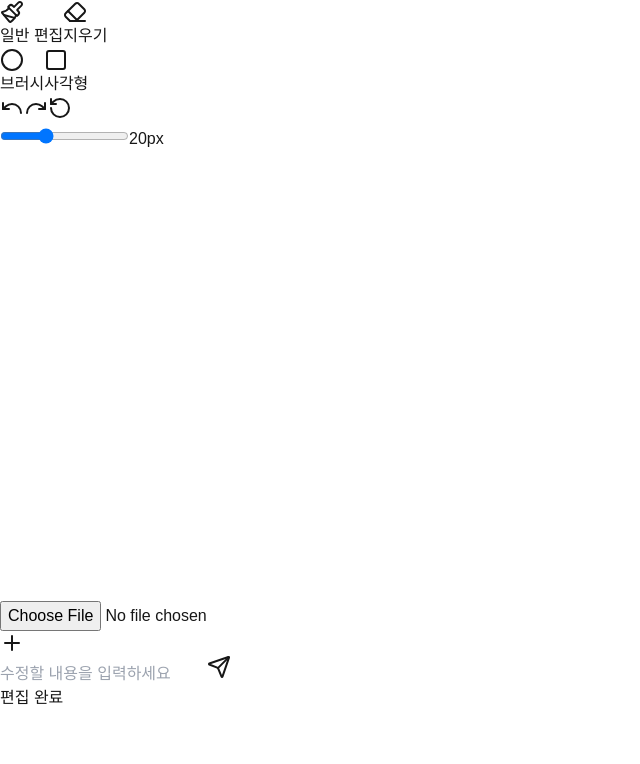
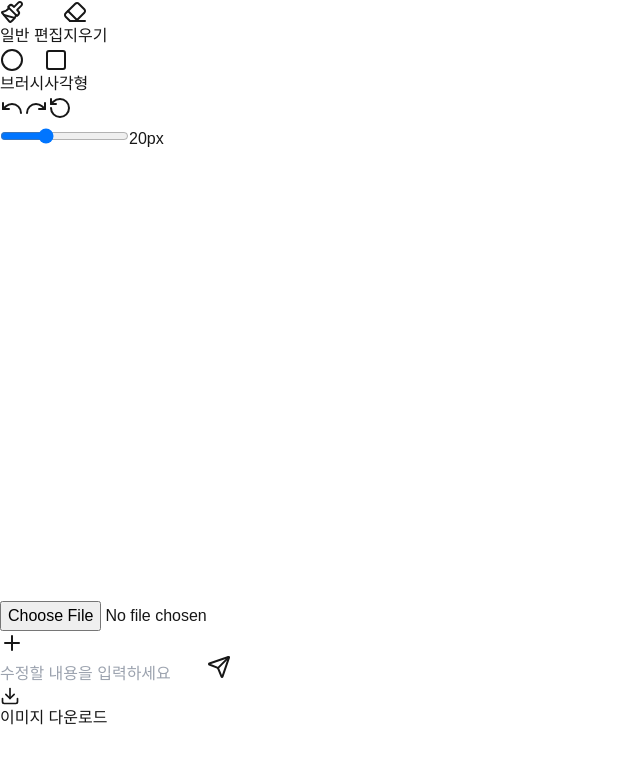
Before and after one commit to ktb-9/travel-web, a Next.js app: page / in a window 1280 px wide. Shown: the top 764 px of the page, without its empty margins (0-640 px from the left). Built offline with nearby package versions, Linux system fonts and the light colour scheme.

Commit message:
feat: 초기화 버튼 수정

```diff
--- a/hooks/ImageEdtor/useDrawingHistory/useDrawingHistory.ts
+++ b/hooks/ImageEdtor/useDrawingHistory/useDrawingHistory.ts
@@ -28,7 +28,8 @@ export const useDrawingHistory = () => {
 
   // 초기화
   const reset = () => {
-    setHistoryIndex(0);
+    setDrawingHistory([]);
+    setHistoryIndex(-1);
   };
 
   return {
--- a/src/app/_components/ImageEditor/BottomBar/BottomBar.tsx
+++ b/src/app/_components/ImageEditor/BottomBar/BottomBar.tsx
@@ -1,16 +1,50 @@
-import { Send } from "lucide-react";
+import { Send, Download } from "lucide-react";
 import { BottomBarProps } from "../../../../../type/BottomBar/BottomBar";
 import { IconButton } from "../../Common/IconButton/IconButton";
 import { Button } from "../../Common/Button/Button";
 
-export const BottomBar: React.FC<BottomBarProps> = ({
+interface ExtendedBottomBarProps extends BottomBarProps {
+  currentImageUrl?: string; // Optional URL of the current image
+}
+
+export const BottomBar: React.FC<ExtendedBottomBarProps> = ({
   mode,
   prompt,
   isLoading,
   onPromptChange,
   onEdit,
   onRemove,
+  currentImageUrl,
 }) => {
+  const handleDownload = async () => {
+    if (!currentImageUrl) return;
+
+    try {
+      // Fetch the image as a blob
+      const response = await fetch(currentImageUrl);
+      const blob = await response.blob();
+
+      // Create a temporary URL for the blob
+      const url = window.URL.createObjectURL(blob);
+
+      // Create a temporary anchor element
+      const link = document.createElement("a");
+      link.href = url;
+      link.download = `edited-image-${Date.now()}.png`; // Dynamic filename with timestamp
+
+      // Programmatically click the link to trigger download
+      document.body.appendChild(link);
+      link.click();
+
+      // Clean up
+      document.body.removeChild(link);
+      window.URL.revokeObjectURL(url);
+    } catch (error) {
+      console.error("Error downloading image:", error);
+      // You might want to add error handling here
+    }
+  };
+
   return (
     <div className="fixed bottom-0 left-0 right-0 z-20 bg-white border-t shadow-lg">
       <div className="max-w-7xl mx-auto px-4 py-4 sm:px-6">
@@ -37,11 +71,18 @@ export const BottomBar: React.FC<BottomBarProps> = ({
         <Button
           variant={mode === "remove" ? "danger" : "primary"}
           size="lg"
-          onClick={mode === "remove" ? onRemove : onEdit}
-          disabled={isLoading || (mode === "edit" && !prompt.trim())}
+          onClick={mode === "remove" ? onRemove : handleDownload}
+          disabled={isLoading || (mode === "edit" && !currentImageUrl)}
           className="w-full"
         >
-          {mode === "remove" ? "선택 영역 제거하기" : "편집 완료"}
+          {mode === "remove" ? (
+            "선택 영역 제거하기"
+          ) : (
+            <div className="flex items-center justify-center gap-2">
+              <Download size={20} />
+              <span>이미지 다운로드</span>
+            </div>
+          )}
         </Button>
       </div>
     </div>
--- a/src/app/_components/ImageEditor/ImageEditor.tsx
+++ b/src/app/_components/ImageEditor/ImageEditor.tsx
@@ -374,6 +374,48 @@ export const ImageEditor: React.FC = () => {
       setError("이미지 선택 중 오류가 발생했습니다");
     }
   };
+  const resetCanvases = () => {
+    const maskCanvas = canvas.maskCanvasRef.current;
+    const displayCanvas = canvas.displayCanvasRef.current;
+    const mainCanvas = canvas.canvasRef.current;
+
+    if (!maskCanvas || !displayCanvas || !mainCanvas) return;
+
+    const maskCtx = maskCanvas.getContext("2d");
+    const displayCtx = displayCanvas.getContext("2d");
+
+    if (!maskCtx || !displayCtx) return;
+
+    // 마스크를 다 블랙으로
+    maskCtx.fillStyle = "black";
+    maskCtx.fillRect(0, 0, maskCanvas.width, maskCanvas.height);
+
+    // 이미지를 원상 복귀
+    displayCtx.clearRect(0, 0, displayCanvas.width, displayCanvas.height);
+    displayCtx.drawImage(
+      mainCanvas,
+      0,
+      0,
+      displayCanvas.width,
+      displayCanvas.height
+    );
+
+    // 히스토리 리셋
+    drawingHistory.reset();
+
+    // 히스토리 새로운 상태
+    const newInitialState = {
+      maskData: maskCtx.getImageData(0, 0, maskCanvas.width, maskCanvas.height),
+      previewData: displayCtx.getImageData(
+        0,
+        0,
+        displayCanvas.width,
+        displayCanvas.height
+      ),
+    };
+
+    drawingHistory.addToHistory(newInitialState);
+  };
 
   // 새 이미지 추가 처리
   const handleImageAdd = (file: File) => {
@@ -397,17 +439,7 @@ export const ImageEditor: React.FC = () => {
             onBrushSizeChange={setBrushSize}
             onUndo={handleUndo}
             onRedo={handleRedo}
-            onReset={() => {
-              const maskCanvas = canvas.maskCanvasRef.current;
-              if (maskCanvas) {
-                const maskCtx = maskCanvas.getContext("2d");
-                if (maskCtx) {
-                  maskCtx.fillStyle = "black";
-                  maskCtx.fillRect(0, 0, maskCanvas.width, maskCanvas.height);
-                  saveDrawingState();
-                }
-              }
-            }}
+            onReset={resetCanvases}
             canUndo={drawingHistory.historyIndex > 0}
             canRedo={
               drawingHistory.historyIndex <
```
